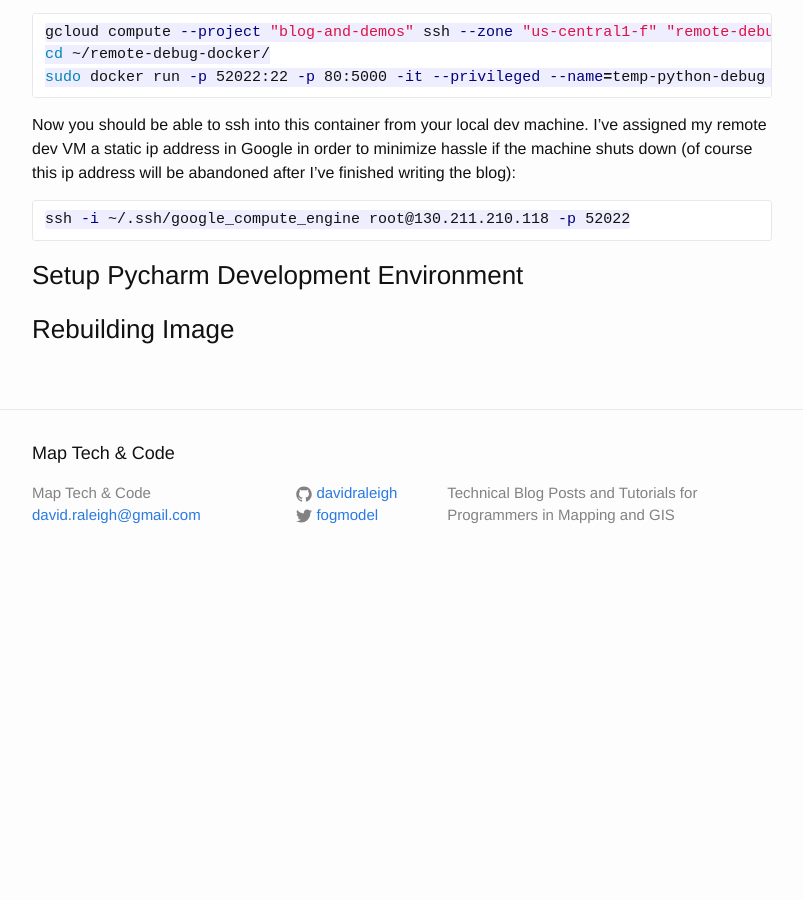
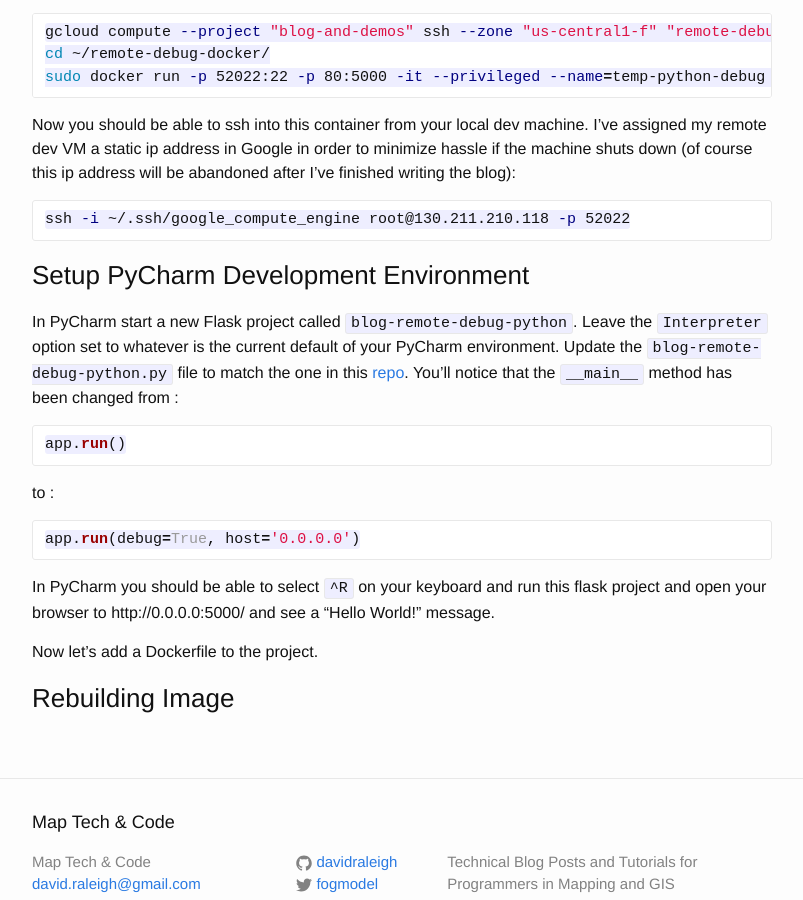
Before and after one commit to davidraleigh/davidraleigh.github.io, a Jekyll site: the page built from _posts/2017-06-27-Debug-Remote-Docker-Container-PyCharm.md, in a window 1280 px wide and 900 px high, scrolled down 5882 px. Shown: the whole window, without its empty margins (238-1041 px from the left). Built offline with Jekyll 4.4.1, drawn with Linux system fonts in a browser that asks for light colours; our own code applies the rules of GitHub Pages for plain Markdown files; comment, search, counter and statistics services are not loaded; before the commit the page ends 6469 px from its top, so only the background shows below that.

Commit message:
Update 2017-06-27-Debug-Remote-Docker-Container-PyCharm.md

````diff
--- a/_posts/2017-06-27-Debug-Remote-Docker-Container-PyCharm.md
+++ b/_posts/2017-06-27-Debug-Remote-Docker-Container-PyCharm.md
@@ -114,7 +114,17 @@ Now you should be able to ssh into this container from your local dev machine. I
 ssh -i ~/.ssh/google_compute_engine root@130.211.210.118 -p 52022
 ```
 
-### Setup Pycharm Development Environment
+### Setup PyCharm Development Environment
+In PyCharm start a new Flask project called `blog-remote-debug-python`. Leave the `Interpreter` option set to whatever is the current default of your PyCharm environment. Update the `blog-remote-debug-python.py` file to match the one in this [repo](https://raw.githubusercontent.com/davidraleigh/blog-remote-debug-python/master/blog-remote-debug-python.py). You'll notice that the `__main__` method has been changed from :
+```python
+app.run()
+```
+to :
+```python
+app.run(debug=True, host='0.0.0.0')
+```
 
+In PyCharm you should be able to select `^R` on your keyboard and run this flask project and open your browser to http://0.0.0.0:5000/ and see a "Hello World!" message.
 
+Now let's add a Dockerfile to the project.
 ### Rebuilding Image
````
